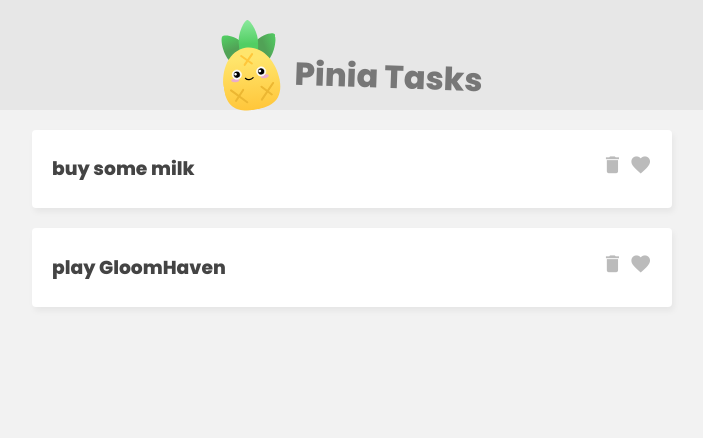
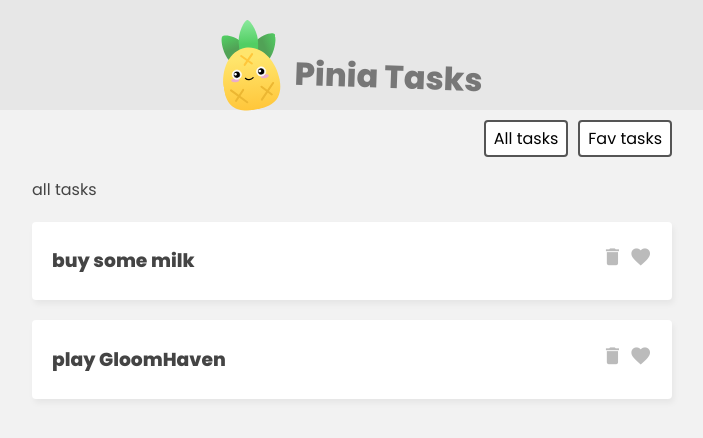
Before and after one commit to 409915016/vue-with-pinia-simple, a Vue app: page / in a window 1280 px wide. Shown: the top 438 px of the page, without its empty margins (288-991 px from the left). Built offline with nearby package versions, Linux system fonts and the light colour scheme.

Commit message:
feat: add getters

```diff
--- a/src/App.vue
+++ b/src/App.vue
@@ -5,8 +5,21 @@
             <h1>Pinia Tasks</h1>
         </header>
 
-        <div class="task-list">
+        <nav class="filter">
+            <button @click="filter = 'all'">All tasks</button>
+            <button @click="filter = 'favs'">Fav tasks</button>
+        </nav>
+
+        <div class="task-list" v-if="filter === 'all'">
+            <p>all tasks</p>
             <div v-for="task in taskStore.tasks">
+                <TaskDetails :task="task"/>
+            </div>
+        </div>
+
+        <div class="task-list" v-if="filter === 'favs'">
+            <p>fav tasks</p>
+            <div v-for="task in taskStore.favs">
                 <TaskDetails :task="task"/>
             </div>
         </div>
@@ -14,13 +27,15 @@
 </template>
 
 <script>
+    import { ref } from 'vue'
     import TaskDetails from './components/TaskDetails.vue'
     import { useTaskStore } from './stores/TaskStore';
     export default {
         components: { TaskDetails },
         setup(){
-            const  taskStore = useTaskStore()
-            return { taskStore }
+            const taskStore = useTaskStore()
+            const filter = ref('all')
+            return { taskStore, filter }
         }
     }
 </script>
--- a/src/assets/main.css
+++ b/src/assets/main.css
@@ -59,3 +59,21 @@
   cursor: pointer;
   color: #bbb;
 }
+
+
+/* filter nav */
+.filter {
+  width: 640px;
+  margin: 10px auto;
+  text-align: right;
+}
+.filter button {
+  display: inline-block;
+  margin-left: 10px;
+  background: #fff;
+  border: 2px solid #555;
+  border-radius: 4px;
+  padding: 4px 8px;
+  cursor: pointer;
+  font-size: 1em;
+}
--- a/src/stores/TaskStore.js
+++ b/src/stores/TaskStore.js
@@ -4,9 +4,14 @@
     state: () => ({
         tasks: [
             {id: 1, title: 'buy some milk', isFav: false},
-            {id: 2, title: 'play GloomHaven', isFav: false}
+            {id: 2, title: 'play GloomHaven', isFav: true}
         ],
         name: 'Mather'
-    })
+    }),
+    getters: {
+        favs() {
+            return this.tasks.filter(t => t.isFav)
+        }
+    }
 
 })
```
